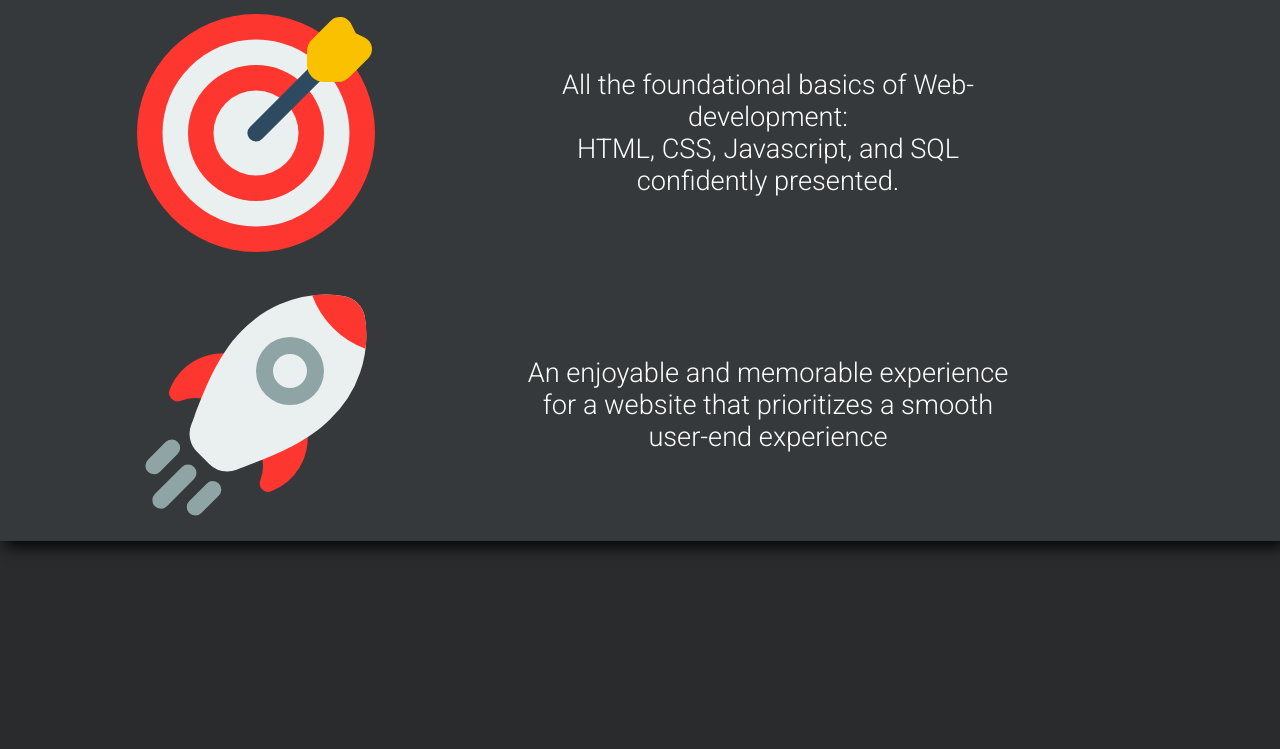
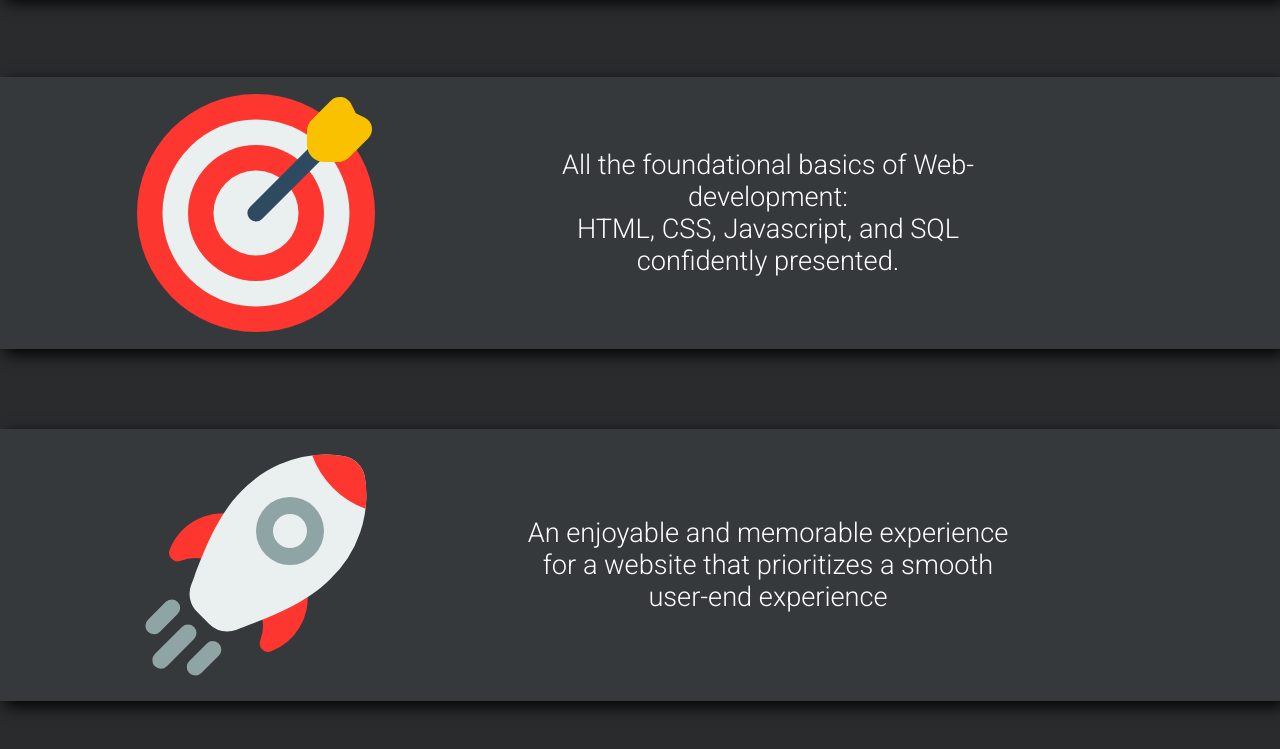
Before and after one commit to J-M28/chronicle-one, a plain HTML site: page index.html in a window 1280 px wide. Shown: the part 1295-2044 px from the top of the page. Before the commit the page ends 1916 px from the top, so only its background shows below. Drawn offline with nearby package versions, Linux system fonts and the light colour scheme.

Commit message:
add markup to put each testimonial in their own section

```diff
--- a/index.html
+++ b/index.html
@@ -48,6 +48,8 @@
                     <br>showcasing the abilities of the developer J-M28
                 </figcaption>
             </figure>
+        </section>
+        <section class="testimonial">
             <figure class="arrow-target">
                 <img class="js-scroll fade-left" src="images/target-purpose.svg" alt="red and white bullseye icon"></img>
                 <figcaption class="js-scroll fade-left">
@@ -56,6 +58,8 @@
                     presented.
                 </figcaption>
             </figure>
+        </section>
+        <section class="testimonial">
             <figure class="rocket">
                 <img class="js-scroll fade-left" src="images/rocket-enduser.svg" alt="red and white rocket icon"></img>
                 <figcaption class="js-scroll fade-left">
@@ -65,12 +69,6 @@
                 </figcaption>
             </figure>
         </section>
-
-
-
-
-
-
     </div>
     <div id="homepage-footer">
     </div>
```
